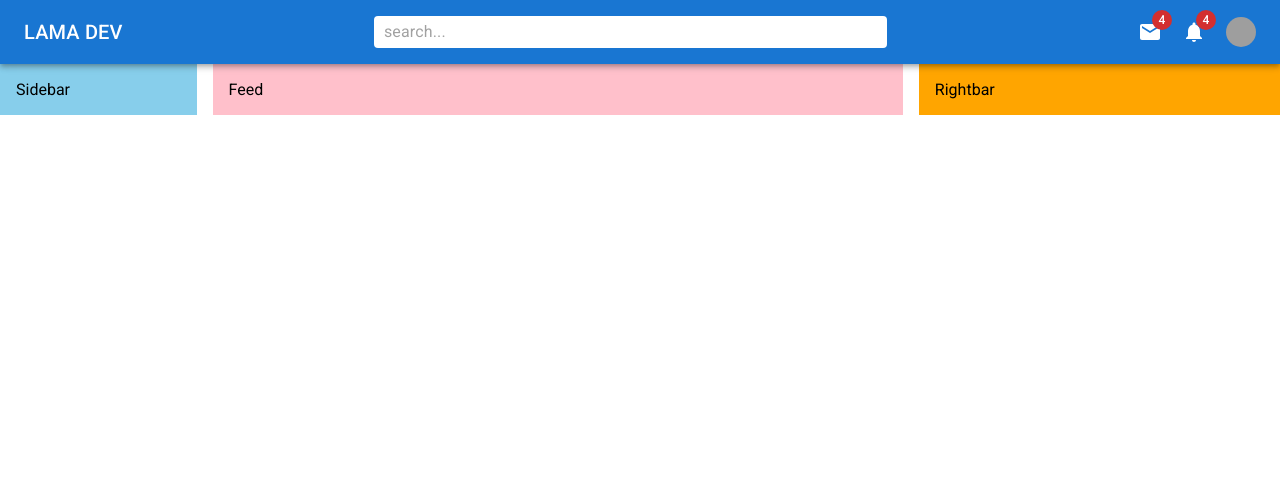
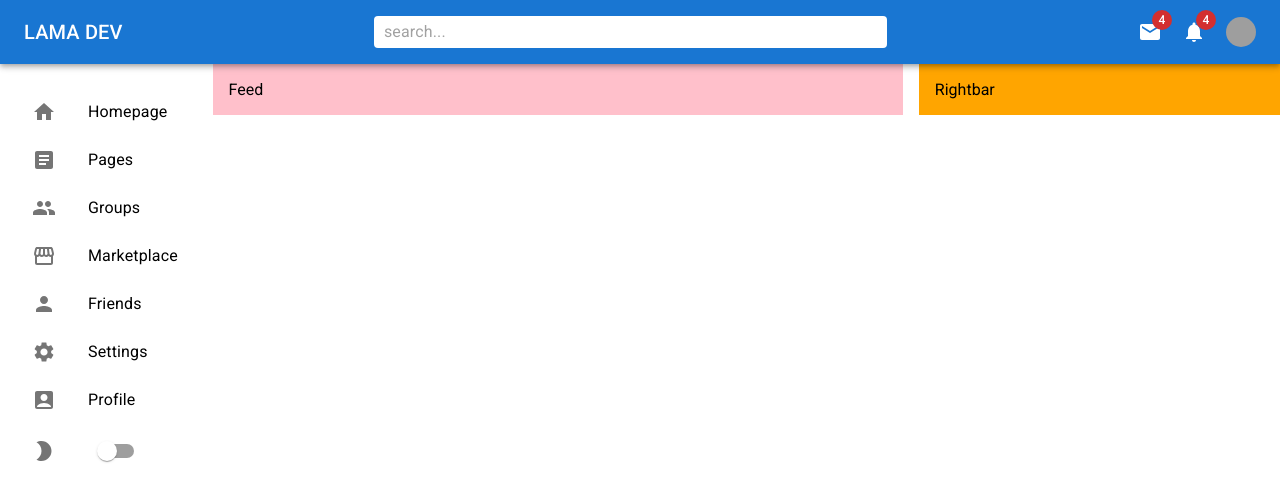
Before and after one commit to alex197925/react-mui-website, a React (Create React App) app: page / in a window 1280 px wide. Shown: the top 500 px of the page. Built offline with nearby package versions, Linux system fonts and the light colour scheme; grey boxes are pictures that could not be loaded.

Commit message:
Finished Sidebar

```diff
--- a/src/components/Sidebar.jsx
+++ b/src/components/Sidebar.jsx
@@ -1,16 +1,97 @@
 /** @format */
 
-import { Box } from "@mui/material";
+import {
+  AccountBox,
+  Article,
+  Group,
+  Home,
+  ModeNight,
+  Person,
+  Settings,
+  Storefront,
+} from "@mui/icons-material";
+import {
+  Box,
+  List,
+  ListItem,
+  ListItemButton,
+  ListItemIcon,
+  ListItemText,
+  Switch,
+} from "@mui/material";
 import React from "react";
 
 function Sidebar() {
   return (
-    <Box
-      bgcolor='skyblue'
-      flex={1}
-      p={2}
-      sx={{ display: { xs: "none", sm: "block" } }}>
-      Sidebar
+    <Box flex={1} p={2} sx={{ display: { xs: "none", sm: "block" } }}>
+      <Box position='fixed'>
+        <List>
+          <ListItem disablePadding>
+            <ListItemButton component='a' href='#home'>
+              <ListItemIcon>
+                <Home />
+              </ListItemIcon>
+              <ListItemText primary='Homepage' />
+            </ListItemButton>
+          </ListItem>
+          <ListItem disablePadding>
+            <ListItemButton component='a' href='#simple-list'>
+              <ListItemIcon>
+                <Article />
+              </ListItemIcon>
+              <ListItemText primary='Pages' />
+            </ListItemButton>
+          </ListItem>
+          <ListItem disablePadding>
+            <ListItemButton component='a' href='#simple-list'>
+              <ListItemIcon>
+                <Group />
+              </ListItemIcon>
+              <ListItemText primary='Groups' />
+            </ListItemButton>
+          </ListItem>
+          <ListItem disablePadding>
+            <ListItemButton component='a' href='#simple-list'>
+              <ListItemIcon>
+                <Storefront />
+              </ListItemIcon>
+              <ListItemText primary='Marketplace' />
+            </ListItemButton>
+          </ListItem>
+          <ListItem disablePadding>
+            <ListItemButton component='a' href='#simple-list'>
+              <ListItemIcon>
+                <Person />
+              </ListItemIcon>
+              <ListItemText primary='Friends' />
+            </ListItemButton>
+          </ListItem>
+          <ListItem disablePadding>
+            <ListItemButton component='a' href='#simple-list'>
+              <ListItemIcon>
+                <Settings />
+              </ListItemIcon>
+              <ListItemText primary='Settings' />
+            </ListItemButton>
+          </ListItem>
+          <ListItem disablePadding>
+            <ListItemButton component='a' href='#simple-list'>
+              <ListItemIcon>
+                <AccountBox />
+              </ListItemIcon>
+              <ListItemText primary='Profile' />
+            </ListItemButton>
+          </ListItem>
+          <ListItem disablePadding>
+            <ListItemButton component='a' href='#simple-list'>
+              <ListItemIcon>
+                <ModeNight />
+              </ListItemIcon>
+              <Switch />
+            </ListItemButton>
+          </ListItem>
+        </List>
+      </Box>
     </Box>
   );
 }
```
